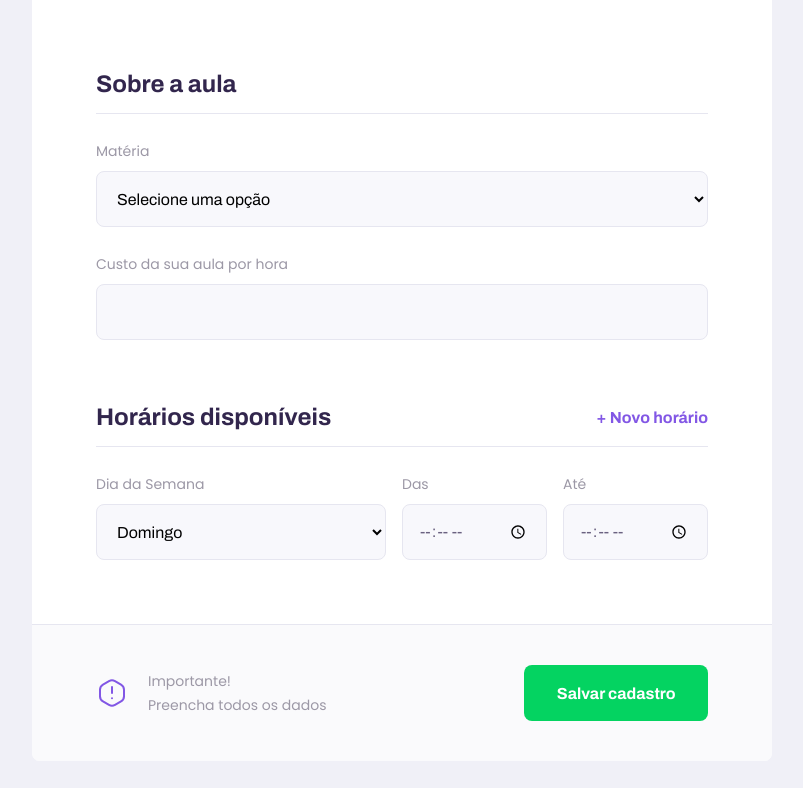
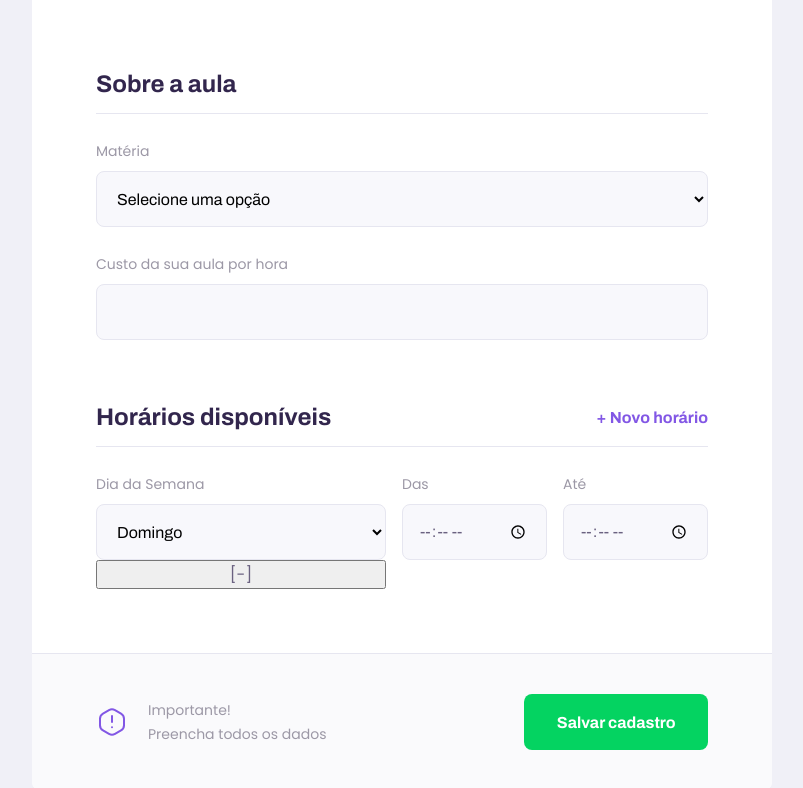
Before and after one commit to claudioantonio/nlw02, a React (Create React App) app: page /give-classes in a window 1280 px wide. Shown: the part 923-1711 px from the top of the page, without its empty margins (238-1041 px from the left). Before the commit the page ends 1684 px from the top, so only its background shows below. Built offline with nearby package versions, Linux system fonts and the light colour scheme.

Commit message:
Update index.tsx
Adding remove action to scheduleItem

```diff
--- a/src/pages/TeacherForm/index.tsx
+++ b/src/pages/TeacherForm/index.tsx
@@ -188,6 +188,10 @@ function TeacherForm() {
                                     value={scheduleItem.to}
                                     onChange={e=> setScheduleItemValue(index,'to',e.target.value)}
                                     />
+
+                                    <button type="button">
+                                      [-]
+                                    </button>
                                 </div>
                         );
                     })}
```
